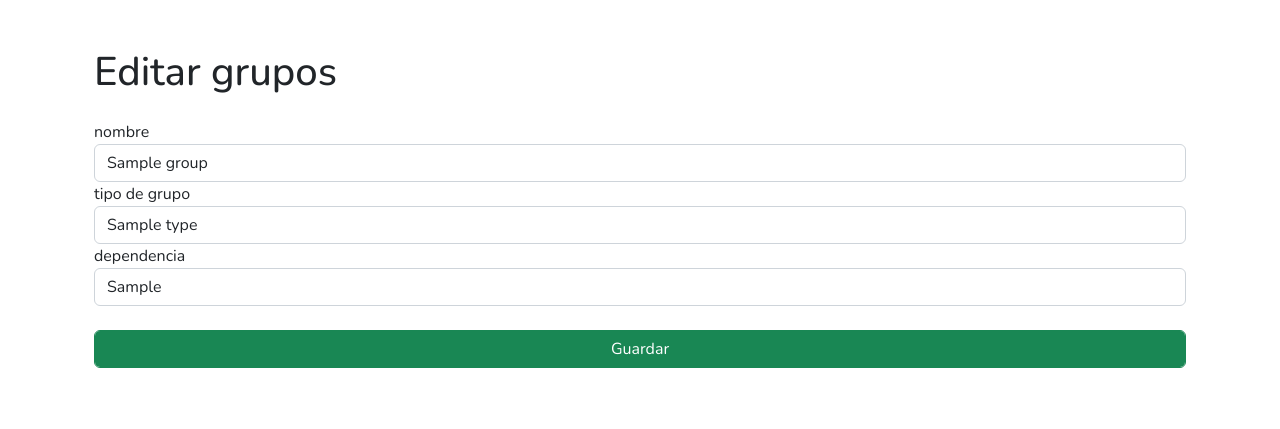
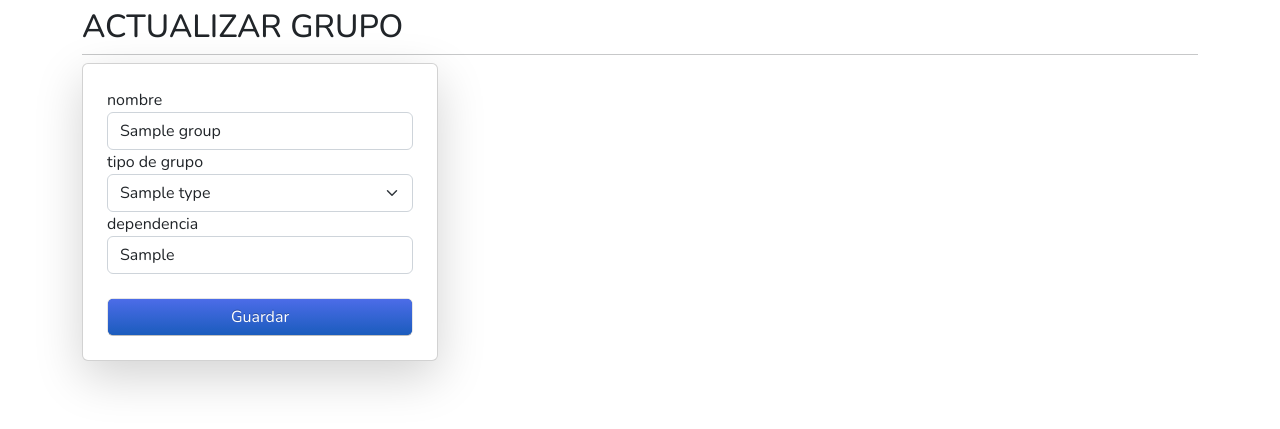
Before and after one commit to spicyarepa-gang/railgunmail, a Flask app: page /groups/view/update/1 in a window 1280 px wide. Shown: the part 60-489 px from the top of the page. Run offline with Flask 2, Linux system fonts and the light colour scheme; a user stored in the database is signed in; tables that the repository leaves empty hold one stand-in row (values such as "Sample post"); some libraries are stand-ins or nearby versions.

Commit message:
Estilos y reparar edit sub_groups

```diff
--- a/backend/groups/admin_sub_groups.py
+++ b/backend/groups/admin_sub_groups.py
@@ -39,7 +39,7 @@ def update_subgroups(id):
     get_data = Groups.query.all()
     data = SubGroups.query.get(id)
     if request.method == 'POST':
-        data.id_groups = request.form['groups']
+        data.id_group = request.form['groups']
         data.nombre = request.form['nombre']
         db.session.commit()
         return redirect(url_for('subgroups.view_subgroups'))
--- a/templates/contactos/view_contactos.html
+++ b/templates/contactos/view_contactos.html
@@ -32,8 +32,8 @@
                 <td>{{ item.cargo }}</td>
                 <td>{{ item.departamento }}</td>
                 <td class="text-end">
+                    <a href="{{ url_for('email.update_contactos', id=item.id)}}"><button type="submit" class="btn btn-light"><i class="bi bi-pencil-fill"></i></button></a>
                     <a href="{{ url_for('email.delete_contactos', id=item.id)}}"><button type="submit" class="btn btn-light"><i class="bi bi-trash3-fill"></i></button></a>
-                    <a href="{{ url_for('email.update_contactos', id=item.id)}}"><button type="submit" class="btn btn-light"><i class="bi bi-pencil-fill"></i></button></a>
                 </td>
             </tbody>
             {% endfor %}
--- a/templates/groups/update_groups.html
+++ b/templates/groups/update_groups.html
@@ -3,15 +3,16 @@
 {% block title %} Actualiza mascota {% endblock %}
 
 {% block content %}
-<div class="container">
-    <h1 class="mt-5 mb-4">Editar grupos </h1>
+<h2 class="mt-2">ACTUALIZAR GRUPO</h2><hr>
+
+<div class="row">
+    <div class="col-sm">
+        <div class="card p-4 shadow-lg mt-2 animate__animated animate__fadeInDown">
             <form action="{{ url_for('groups.update_groups', id=data.id) }}" method="post">
-    <div class="row">
-        <div class="col">
                 <label for="">nombre </label>
                 <input type="text" name="nombre" value="{{ data.nombre }}" class="form-control">
                 <label for="">tipo de grupo </label>
-            <select name="tipo" id="" class="form-control" required>
+                <select name="tipo" id="" class="form-select" required>
                     {% for groupstype in groupstype_list %}
                     <option name="tipo" value="{{ groupstype.id }}">{{ groupstype.nombre }}</option> <!--groupstype.id-->
                     {% endfor %}
@@ -19,9 +20,11 @@
                 <label for="">dependencia </label>
                 <input type="text" name="dependencia" value="{{ data.dependencia }}" class="form-control"><br>
 
-            <button type="submit" class="form-control btn btn-success">Guardar </button>
+                <button type="submit" class="form-control btn btn-sample">Guardar</button>
+            </form>
         </div>
     </div>
-</form>
+    <div class="col-sm"></div>
+    <div class="col-sm"></div>
 </div>
 {% endblock %}
--- a/templates/groups/view_groups.html
+++ b/templates/groups/view_groups.html
@@ -18,9 +18,9 @@
     <table id="table" class="table table-stripped w-100">
       <thead>
           <th class="col-2">TIPO DE GRUPO</th>
-          <th class="col-4">NOMBRE DEL GRUPO</th>
+          <th>NOMBRE DEL GRUPO</th>
           <th>DEPENDENCIA</th>
-          <th class="text-end">OPCIONES</th>
+          <th class="col-2 text-end">OPCIONES</th>
       </thead>
       {% for groups, groupstypes in data %}
       <tbody>
--- a/templates/groups/view_groups_types.html
+++ b/templates/groups/view_groups_types.html
@@ -20,7 +20,7 @@
         <tbody>
             <td class="hidden">{{ item.id }}</td>
             <td>{{ item.nombre }}</td>
-            <td class="text-end">
+            <td class="col-2 text-end">
                 <a href="{{ url_for('groupstypes.update_groupstypes', id=item.id)}}"><button type="submit" class="btn btn-light"><i class="bi bi-pencil-fill"></i></button></a>
                 <a href="{{ url_for('groupstypes.delete_groupstypes', id=item.id)}}"><button type="submit" class="btn btn-light"><i class="bi bi-trash3-fill"></i></button></a>
             </td>
```
Also changed, not shown: templates/groups/update_groups_types.html (+12 -8 lines), templates/groups/update_subgroups.html (+10 -3 lines). Lines whose indentation alone changed are shown as unchanged.
